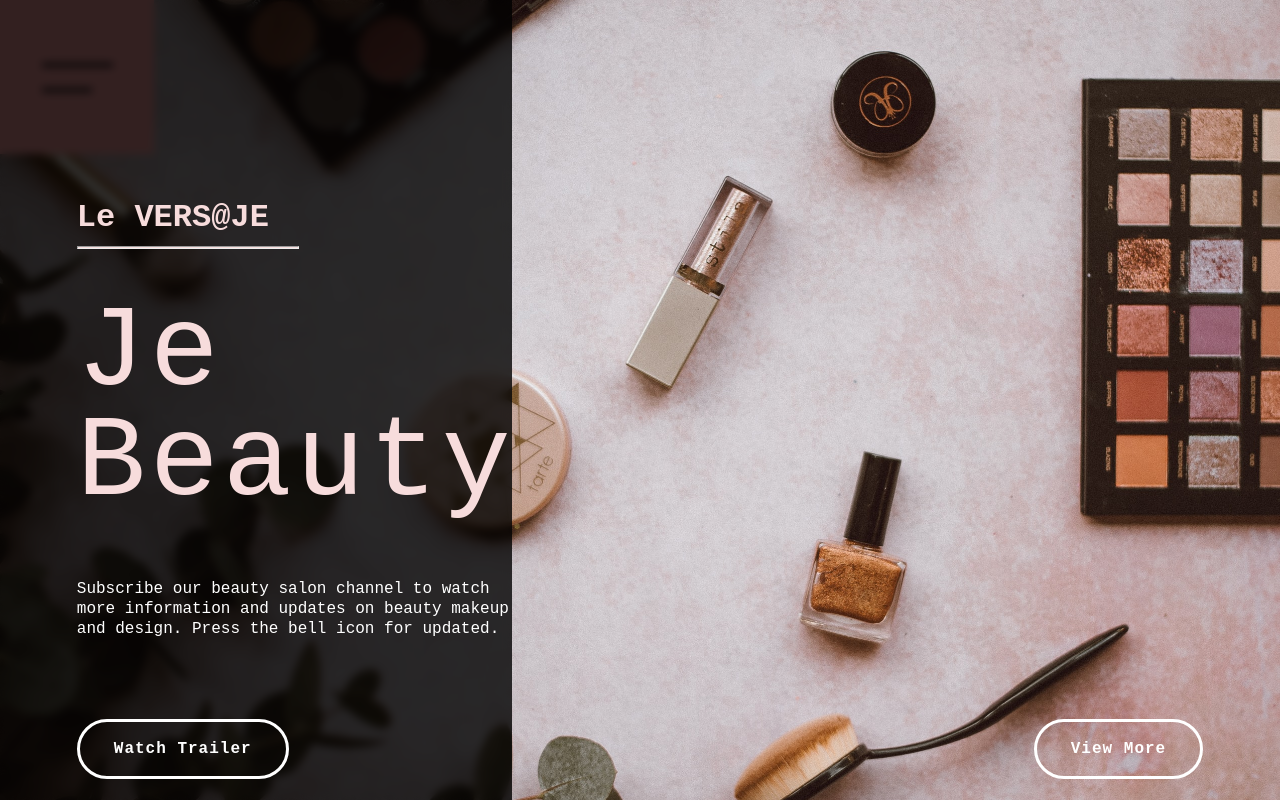
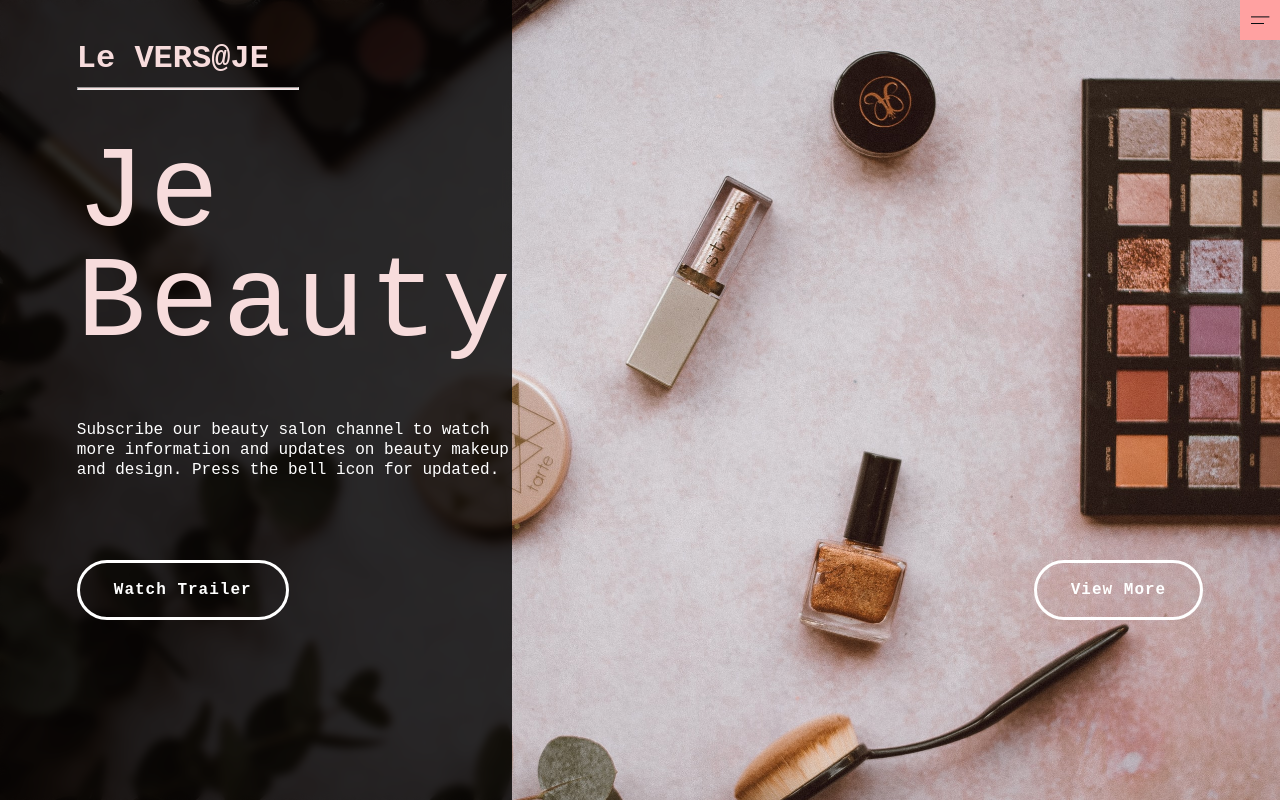
Before and after one commit to ilarioni/beautySalonLandingPage, a plain HTML site: page index.html in a window 1280 px wide. Drawn offline with Linux system fonts and the light colour scheme.

Commit message:
menu style

```diff
--- a/style.css
+++ b/style.css
@@ -77,3 +77,10 @@
     z-index: 1;
     backdrop-filter: blur(4px);
 }
+.menu{
+    width: 40px;
+    position: absolute;
+    right: 0;
+    top:0;
+    cursor: pointer;
+}
```
